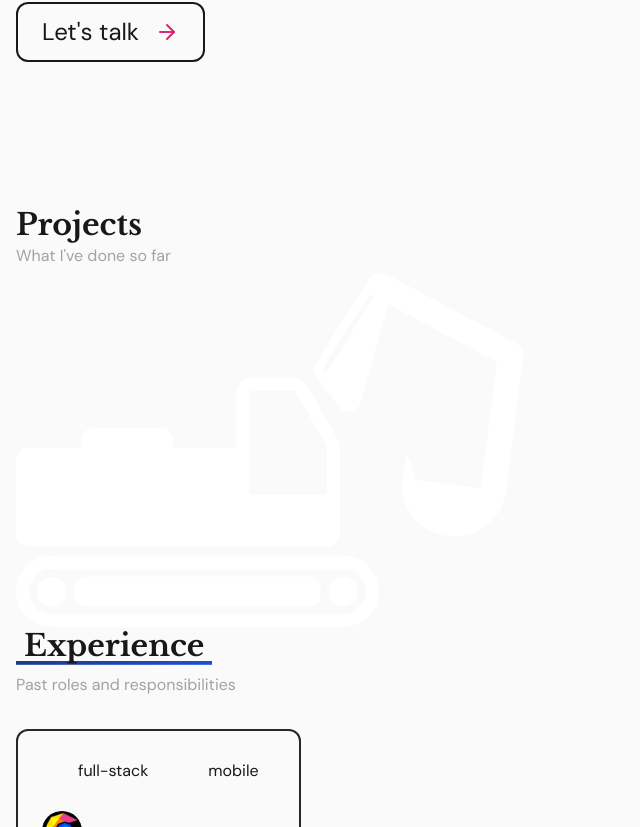
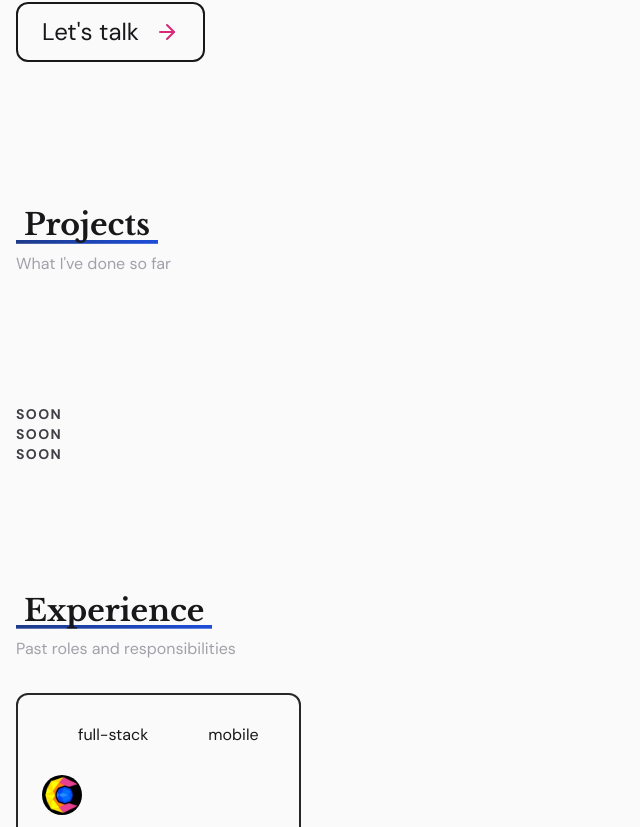
Before and after one commit to gustavotassi/gustavotso, a Next.js app: page / in a window 1280 px wide. Shown: the part 505-1332 px from the top of the page, without its empty margins (0-640 px from the left). Built offline with nearby package versions, Linux system fonts and the light colour scheme.

Commit message:
refactor: change projects section to only display a 'soon' text

```diff
--- a/src/components/projects/Projects.tsx
+++ b/src/components/projects/Projects.tsx
@@ -1,19 +1,17 @@
-import Image from 'next/image'
-import excavatorImage from '@/assets/excavator.svg'
-
 export function Projects() {
   return (
     <div className="m-auto w-full max-w-7xl place-items-start px-4 pt-36 font-sans">
-      <h1 className="font-alt text-3xl font-bold leading-tight">Projects</h1>
-      <p className="text-zinc-400">What I&apos;ve done so far</p>
+      <h1 className="w-fit bg-gradient-to-r from-blue-900 to-blue-700 bg-[length:100%_10%] bg-bottom bg-no-repeat px-2 font-alt text-3xl font-bold leading-tight">
+        Projects
+      </h1>
+      <p className="pt-2 text-zinc-400">What I&apos;ve done so far</p>
 
-      <div className="flex items-center justify-center">
-        <Image
-          src={excavatorImage}
-          alt="excavator image"
-          height={512}
-          width={512}
-        />
+      <div className="flex flex-col items-center justify-center py-32">
+        <p className="text-sm font-bold uppercase tracking-widest text-zinc-700">
+          Soon <br />
+          Soon <br />
+          Soon <br />
+        </p>
       </div>
     </div>
   )
```
